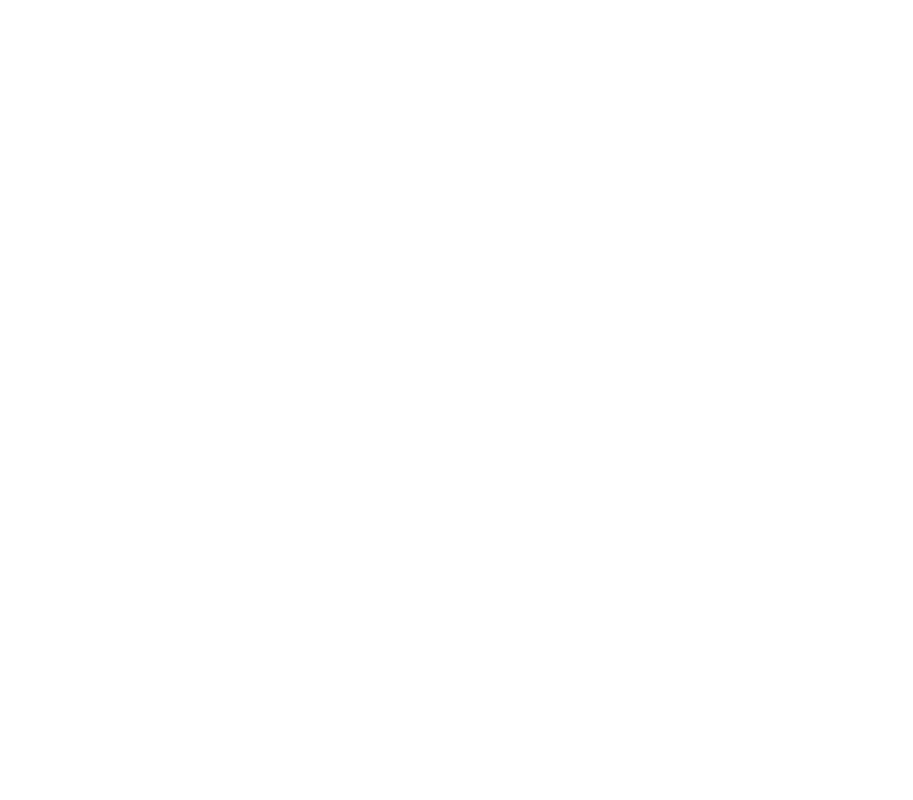
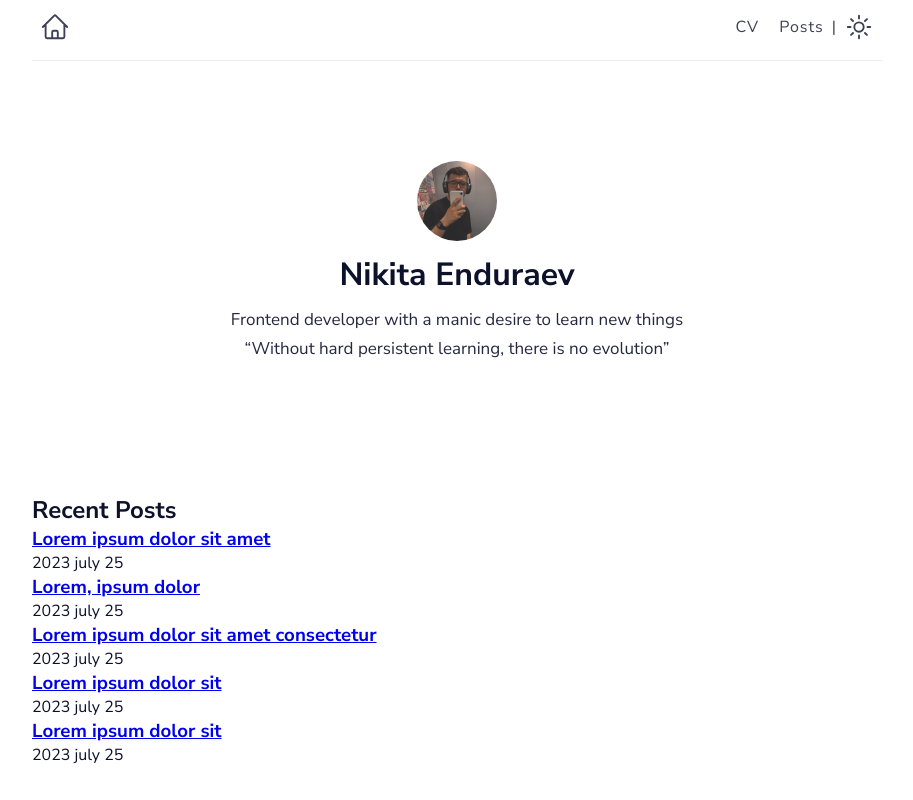
Before and after one commit to ena0berzerk/ena-min-blog, a plain HTML site: page index.html in a window 1280 px wide. Shown: the whole page, without its empty margins (183-1096 px from the left). Drawn offline with Linux system fonts and the light colour scheme.

Commit message:
Add nav and header layout and styles for them

```diff
--- a/index.html
+++ b/index.html
@@ -7,5 +7,109 @@
     <link rel="stylesheet" href="style.css" />
     <script src="script.js" defer></script>
   </head>
-  <body></body>
+  <body>
+    <div class="container">
+      <nav class="select-disable">
+        <ul>
+          <li class="logo">
+            <a href="#">
+              <svg
+                xmlns="http://www.w3.org/2000/svg"
+                fill="none"
+                viewBox="0 0 24 24"
+                stroke-width="1.5"
+                stroke="currentColor"
+                class="w-6 h-6"
+              >
+                <path
+                  stroke-linecap="round"
+                  stroke-linejoin="round"
+                  d="M2.25 12l8.954-8.955c.44-.439 1.152-.439 1.591 0L21.75 12M4.5 9.75v10.125c0 .621.504 1.125 1.125 1.125H9.75v-4.875c0-.621.504-1.125 1.125-1.125h2.25c.621 0 1.125.504 1.125 1.125V21h4.125c.621 0 1.125-.504 1.125-1.125V9.75M8.25 21h8.25"
+                />
+              </svg>
+            </a>
+          </li>
+          <li>
+            <a href="#">CV</a>
+          </li>
+          <li>
+            <a href="#">Posts</a>
+          </li>
+          <li class="ul-separatus">
+            <span>|</span>
+          </li>
+          <li>
+            <a class="light" href="#">
+              <svg
+                xmlns="http://www.w3.org/2000/svg"
+                fill="none"
+                viewBox="0 0 24 24"
+                stroke-width="1.5"
+                stroke="currentColor"
+                class="w-6 h-6"
+              >
+                <path
+                  stroke-linecap="round"
+                  stroke-linejoin="round"
+                  d="M12 3v2.25m6.364.386l-1.591 1.591M21 12h-2.25m-.386 6.364l-1.591-1.591M12 18.75V21m-4.773-4.227l-1.591 1.591M5.25 12H3m4.227-4.773L5.636 5.636M15.75 12a3.75 3.75 0 11-7.5 0 3.75 3.75 0 017.5 0z"
+                />
+              </svg>
+            </a>
+          </li>
+        </ul>
+      </nav>
+      <header>
+        <img class="my-photo select-disable" src="img/me.jpg" alt="myPhoto" />
+        <h1 class="select-disable">Nikita Enduraev</h1>
+        <p>
+          Frontend developer with a manic desire to learn new things <br />
+          <q>Without hard persistent learning, there is no evolution</q>
+        </p>
+      </header>
+      <main>
+        <h2>Recent Posts</h2>
+        <article>
+          <h3>
+            <a href="#">Lorem ipsum dolor sit amet</a>
+          </h3>
+          <time>2023 july 25</time>
+        </article>
+        <article>
+          <h3>
+            <a href="#">Lorem, ipsum dolor</a>
+          </h3>
+          <time>2023 july 25</time>
+        </article>
+        <article>
+          <h3>
+            <a href="#">Lorem ipsum dolor sit amet consectetur</a>
+          </h3>
+          <time>2023 july 25</time>
+        </article>
+        <article>
+          <h3>
+            <a href="#">Lorem ipsum dolor sit</a>
+          </h3>
+          <time>2023 july 25</time>
+        </article>
+        <article>
+          <h3>
+            <a href="#">Lorem ipsum dolor sit</a>
+          </h3>
+          <time>2023 july 25</time>
+        </article>
+      </main>
+    </div>
+  </body>
 </html>
+
+<!--
+
+MOON SVG ICON FOR NAV SECTION
+
+<svg xmlns="http://www.w3.org/2000/svg" fill="none" viewBox="0 0 24 24" stroke-width="1.5" stroke="currentColor" class="w-6 h-6">
+  <path stroke-linecap="round" stroke-linejoin="round" d="M21.752 15.002A9.718 9.718 0 0118 15.75c-5.385 0-9.75-4.365-9.75-9.75 0-1.33.266-2.597.748-3.752A9.753 9.753 0 003 11.25C3 16.635 7.365 21 12.75 21a9.753 9.753 0 009.002-5.998z" />
+</svg>
+
+
+ -->
--- a/style.css
+++ b/style.css
@@ -1,4 +1,6 @@
-@import url("https://fonts.googleapis.com/css2?family=Nunito:wght@400;700&display=swap");
+/* MAIN SETTINGS */
+
+@import url('https://fonts.googleapis.com/css2?family=Merriweather:wght@400;700&family=Nunito+Sans:wght@400;500;700;900&display=swap');
 
 * {
   padding: 0;
@@ -7,5 +9,118 @@
 }
 
 body {
-  font-family: "Nunito", sans-serif;
+  /* font-family: 'Merriweather', serif; */
+  font-family: 'Nunito Sans', sans-serif;
+  color: #0d122b;
 }
+
+::selection {
+  background: #fdffae;
+}
+
+h1 {
+  font-family: 'Nunito Sans', sans-serif;
+  margin-bottom: 10px;
+}
+
+.select-disable {
+  user-select: none;
+}
+
+.container {
+  width: 850px;
+  margin: 0 auto;
+  /* background-color: tomato; */
+}
+
+/* NAV SECTION*/
+
+nav {
+  padding: 12px 0 18px;
+  border-bottom: 1px solid #ececec;
+  margin-bottom: 100px;
+}
+
+a svg {
+  height: 30px;
+  width: 30px;
+  margin: 0px;
+}
+
+ul {
+  display: flex;
+  align-items: center;
+  list-style-type: none;
+  text-align: center;
+  padding: 0px 8px;
+}
+
+li:nth-child(2) {
+  margin-right: 20px;
+}
+
+.ul-separatus {
+  cursor: default;
+  opacity: 0.8;
+}
+
+li.logo {
+  margin-right: auto;
+}
+
+li.logo a svg {
+  transition: 200ms color;
+}
+
+li.logo a svg:hover {
+  color: #fd841f;
+  opacity: 0.8;
+}
+
+li a {
+  display: flex;
+  text-transform: capitalize;
+  text-decoration: none;
+  color: #0d122b;
+  line-height: 1.8;
+  letter-spacing: 1px;
+  opacity: 0.8;
+}
+
+li a:hover {
+  opacity: 1;
+}
+
+.ul-links {
+  display: flex;
+}
+
+.ul-separatus {
+  margin: 0 8px;
+}
+
+/* HEADER SECTION */
+
+header {
+  display: flex;
+  flex-direction: column;
+  justify-content: center;
+  align-items: center;
+  margin: 0 auto 130px;
+  text-align: center;
+}
+
+.my-photo {
+  width: 80px;
+  height: 80px;
+  border-radius: 50%;
+  opacity: 0.9;
+  margin-bottom: 12px;
+}
+
+header p {
+  font-size: 17px;
+  max-width: 454px;
+  opacity: 0.9;
+  line-height: 1.7;
+}
```
